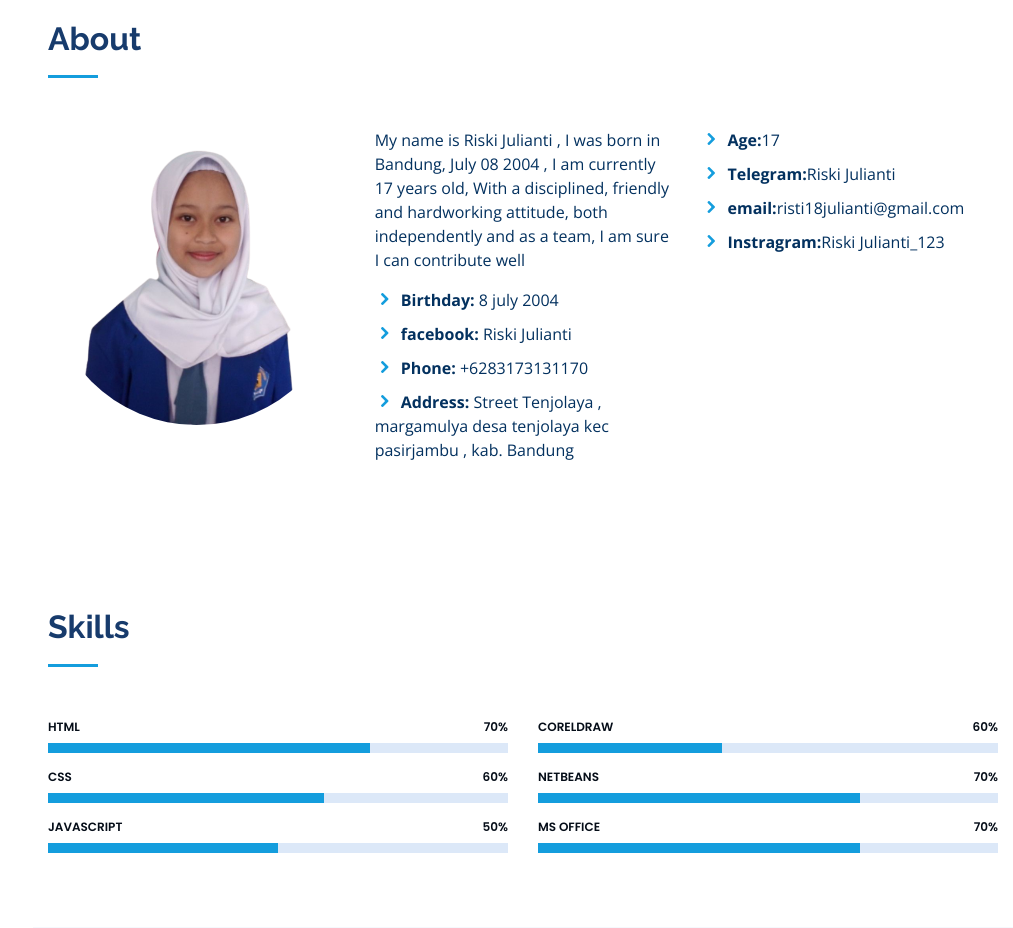
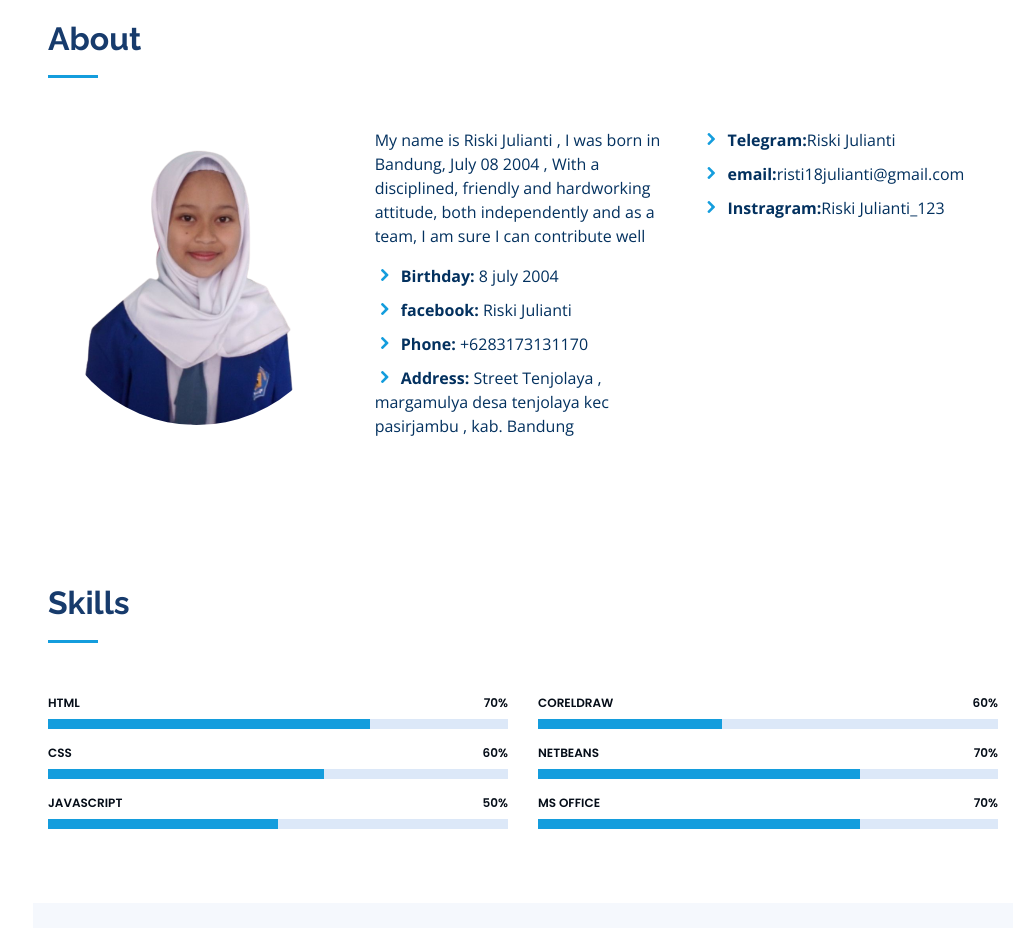
Before and after one commit to RiskiJulianti/RiskiJulianti, a plain HTML site: page index.html in a window 1280 px wide. Shown: the part 840-1768 px from the top of the page, without its empty margins (267-1280 px from the left). Drawn offline with nearby package versions, Linux system fonts and the light colour scheme.

Commit message:
Update index.html

```diff
--- a/index.html
+++ b/index.html
@@ -88,7 +88,7 @@
           <div class="col-lg-8 pt-4 pt-lg-0 content " data-aos="fade-left" >
             <div class="row">
               <div class="col-lg-6">
-                <p>My name is Riski Julianti , I was born in Bandung, July 08 2004 , I am currently 17 years old, With a disciplined, friendly and hardworking attitude, both independently and as a team, I am sure I can contribute well</p>
+                <p>My name is Riski Julianti , I was born in Bandung, July 08 2004 , With a disciplined, friendly and hardworking attitude, both independently and as a team, I am sure I can contribute well</p>
                 <ul>
                   <li><i class="icofont-rounded-right"></i> <strong>Birthday:</strong> 8 july 2004</li>
                   <li><i class="icofont-rounded-right"></i> <strong>facebook:</strong> Riski Julianti </li>
@@ -98,7 +98,6 @@
               </div>
               <div class="col-lg-6">
                 <ul>
-                  <li><i class="icofont-rounded-right"></i> <strong>Age:</strong>17</li>
                   <li><i class="icofont-rounded-right"></i> <strong>Telegram:</strong>Riski Julianti</li>
                   <li><i class="icofont-rounded-right"></i> <strong>email:</strong>risti18julianti@gmail.com</li>
                   <li><i class="icofont-rounded-right"></i> <strong>Instragram:</strong>Riski Julianti_123</li>
```
